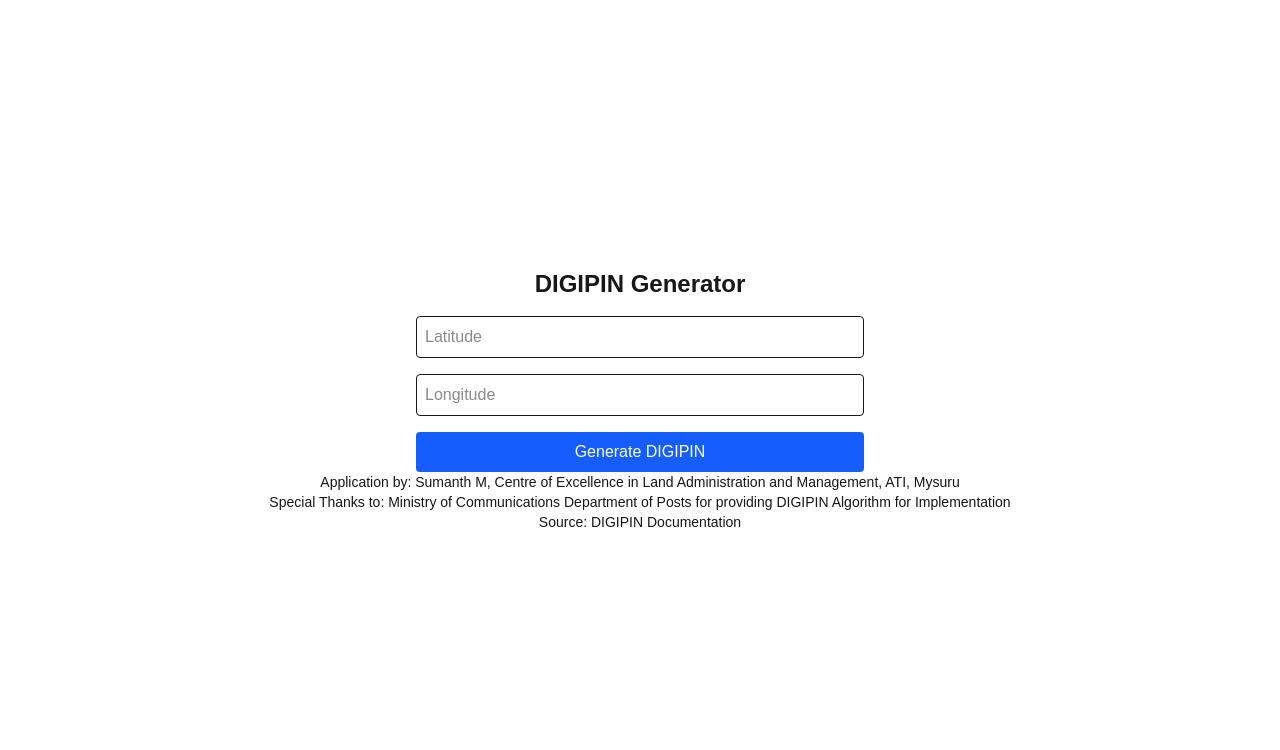
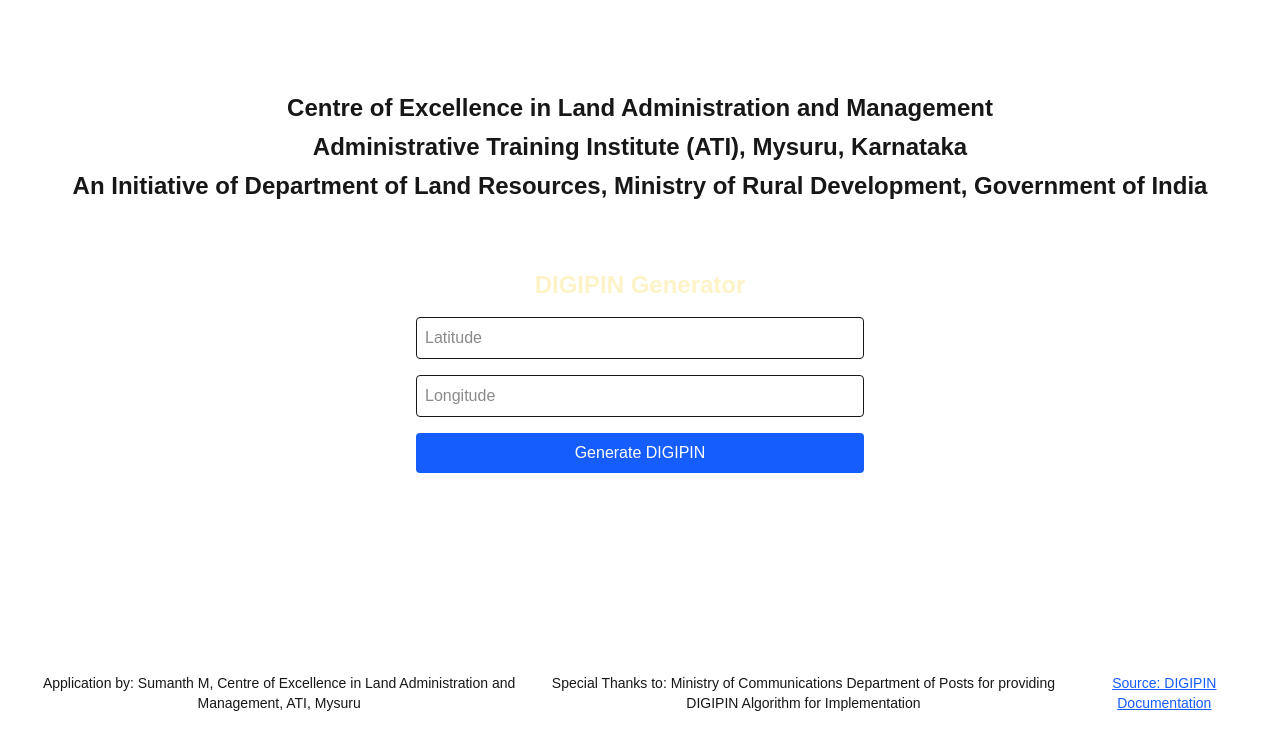
Before and after one commit to Sum4n7h19/Digipin, a Next.js app: page / in a window 1280 px wide. Shown: the top 750 px of the page. Built offline with nearby package versions, Linux system fonts and the light colour scheme.

Commit message:
final_done

```diff
--- a/app/page.tsx
+++ b/app/page.tsx
@@ -19,7 +19,7 @@
 
     let row = 0, column = 0;
     let MinLat = 2.5, MaxLat = 38.50, MinLon = 63.50, MaxLon = 99.50;
-    let LatDivBy = 4, LonDivBy = 4;
+    const LatDivBy = 4, LonDivBy = 4;
     let LatDivDeg = 0, LonDivDeg = 0;
 
     if (lat < MinLat || lat > MaxLat || lon < MinLon || lon > MaxLon) {
@@ -87,7 +87,17 @@
 
   return (
     <main className="min-h-screen flex flex-col items-center justify-center p-6">
-      <h1 className="text-2xl font-bold mb-4">DIGIPIN Generator</h1>
+             <center>
+          <h1 className="text-2xl font-bold text-center leading-relaxed">
+            Centre of Excellence in Land Administration and Management
+            <br />
+            Administrative Training Institute (ATI), Mysuru, Karnataka
+            <br />
+            An Initiative of Department of Land Resources, Ministry of Rural
+            Development, Government of India
+          </h1>
+        </center><br/><br/>
+      <h1 className="text-2xl font-bold mb-4 mt-[1rem] text-amber-100">DIGIPIN Generator</h1>
       <form onSubmit={handleSubmit} className="space-y-4 w-full max-w-md">
         <input
           type="number"
@@ -120,11 +130,27 @@
           <strong>DIGIPIN:</strong> {digipin}
         </div>
       )}
-            <footer className="text-sm align-middle text-center">
-        <p>Application by: Sumanth M, Centre of Excellence in Land Administration and Management, ATI, Mysuru</p>
-        <p>Special Thanks to: Ministry of Communications Department of Posts for providing DIGIPIN Algorithm for Implementation </p>
-        <a href="https://www.mydigipin.com/p/digipin.html">Source: DIGIPIN Documentation</a>
-      </footer>
+        <footer className="text-sm text-center mt-[200px] w-full align-bottom">
+  <div className="flex flex-col sm:flex-row justify-between items-center gap-2 px-4">
+    <p>
+      Application by: Sumanth M, Centre of Excellence in Land Administration
+      and Management, ATI, Mysuru
+    </p>
+    <p>
+      Special Thanks to: Ministry of Communications Department of Posts for
+      providing DIGIPIN Algorithm for Implementation
+    </p>
+    <a
+      href="https://www.mydigipin.com/p/digipin.html"
+      className="text-blue-600 underline"
+      target="_blank"
+      rel="noopener noreferrer"
+    >
+      Source: DIGIPIN Documentation
+    </a>
+  </div>
+</footer>
+
     </main>
   );
 }
```
